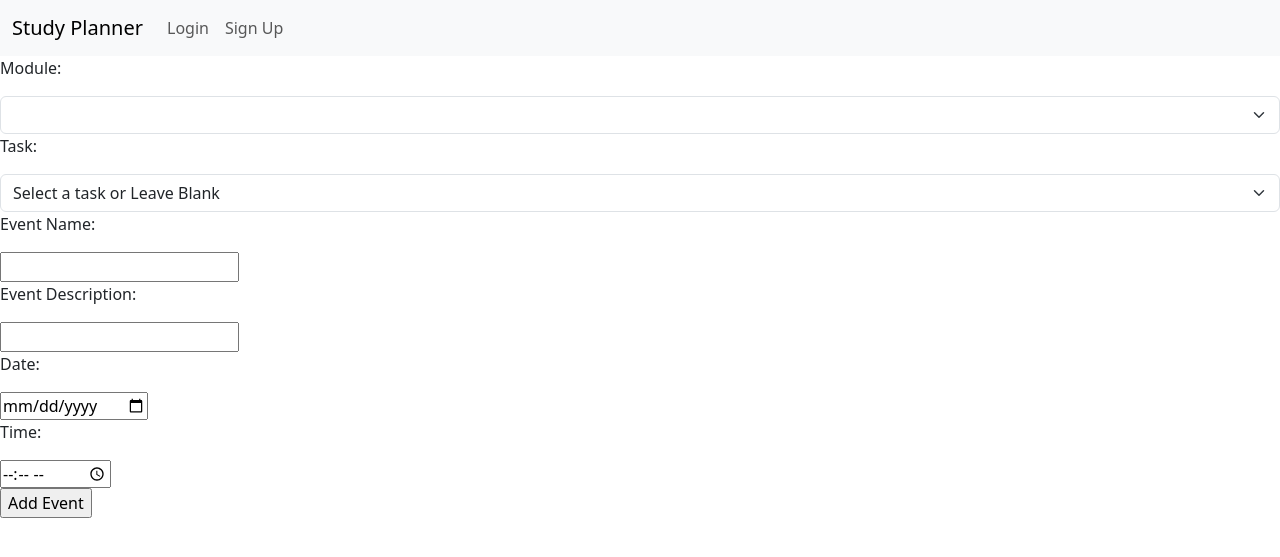
After one commit to ctlaverick/StudyPlanner, a Flask app: page /Events/add in a window 1280 px wide. The commit adds this page. Shown: the top 557 px of the page. Run offline with Flask 3, Linux system fonts and the light colour scheme; lists and menus that the app fills with data are empty.

Commit message:
Event Functionality

```diff
--- a/StudyPlanner/core.py
+++ b/StudyPlanner/core.py
@@ -90,7 +90,7 @@ def addTask(module_id):
         dateAndTime = [int(x) for x in dateAndTime] # changes the list to int not str
         due_date = datetime.datetime(*dateAndTime)
         new_task = Task(name=name, description=description, due_date=due_date, user=current_user.id, module=module.id)
-
+        # create event for task to be added to the calendar on task creation
         db.session.add(new_task)
         db.session.commit()
 
@@ -138,7 +138,7 @@ def editTask(author, id):
 
     return redirect(url_for('core.tasksPage'))
 
-@bp.route("/calendar")
+@bp.route("/events/calendar")
 def calendarPage():
 
     userid = current_user.get_id()
@@ -148,8 +148,7 @@ def calendarPage():
     cal = calendar.Calendar(firstweekday=0) # Creates a calendar with the first week day being monday
     today = date.today() # Gets today date
     year = today.year # Gets todays year
-    custom_month = 0
-    month = today.month + custom_month
+    month = today.month #gets todays month
     day_date = today.day # Gets todays day
 
     month_days = []
@@ -163,8 +162,40 @@ def calendarPage():
             month_days.append(week_days)
             week_days = []
 
-    return render_template("core/calendar.html", month=month_days, day_date=day_date, current_month=month, user=userid)
+    print(month_days)
+    date1 = date(year, month, 1)
+    date2 = date(year, (month+1), 1)
+    events = Event.query.filter_by(user=userid).filter(Event.due_date.between(date1, date2)).all()
+    userEvents = current_user.events
+    print(userEvents)
+    todaysEvents = Event.query.filter_by(user=userid).filter_by(due_date = today).all()
+    print(todaysEvents)
+    return render_template("core/calendar.html", month=month_days, day_date=day_date, current_month=month, user=userid, todaysEvents=todaysEvents)
 
+@bp.route("/Events/add", methods=['GET', 'POST'])
+def addEvent():
+    if request.method=='POST':
+        module = request.form.get('module')
+        task = request.form.get('task')
+        name = request.form.get('name')
+        description = request.form.get('description')
+        date = request.form.get('date').split('-')
+        time = request.form.get('time').split(':')
 
+        dateAndTime = date + time
+        dateAndTime = [int(x) for x in dateAndTime] # changes the list to int not str
+        due_date = datetime.datetime(*dateAndTime)
+
+        if task == "none":
+            event = Event(user=current_user.get_id(), module=module, name=name, description=description, due_date=due_date)
+        else:
+            event = Event(user=current_user.get_id(), module=module, task=task, name=name, description=description, due_date=due_date)
+
+        db.session.add(event)
+        db.session.commit()
+
+        return redirect(url_for('core.calendarPage'))
+
+    return render_template("core/addEvent.html")
 # if __name__=="__main__":
 #     app.run(debug=True)
--- a/StudyPlanner/templates/base.html
+++ b/StudyPlanner/templates/base.html
@@ -17,13 +17,13 @@
             <div class="navbar-nav">
               {% if current_user.is_authenticated %}
               <a class="nav-link" aria-current="page" href="/">Home</a>
-              <a class="nav-link" href="/calendar">Calendar</a>
-              <a class="nav-link" href="/tasks">Tasks</a>
-              <a class="nav-link" href="/modules">Modules</a>
-              <a class="nav-link" href="/logout">Logout</a>
+              <a class="nav-link" href="{{ url_for('core.calendarPage')}}">Calendar</a>
+              <a class="nav-link" href="{{ url_for('core.tasksPage')}}">Tasks</a>
+              <a class="nav-link" href="{{ url_for('core.modulesPage')}}">Modules</a>
+              <a class="nav-link" href="{{ url_for('auth.logout')}}">Logout</a>
               {% else %}
-              <a class="nav-link" href="/login">Login</a>
-              <a class="nav-link" href="/register">Sign Up</a>
+              <a class="nav-link" href="{{ url_for('auth.login')}}">Login</a>
+              <a class="nav-link" href="{{ url_for('auth.register')}}">Sign Up</a>
               {% endif %}
             </div>
           </div>
--- /dev/null
+++ b/StudyPlanner/templates/core/addEvent.html
@@ -0,0 +1,43 @@
+{% extends "base.html" %}
+{% block content %}
+
+<form action="{{ url_for('core.addEvent') }}" method="post">
+    <div>
+        <p>Module:</p>
+        <select class="form-select" name="module" aria-label="Select module">
+            {% for module in current_user.modules %}
+                <option value="{{ module.id }}">{{ module.name }}</option>
+            {% endfor %}
+          </select>
+    </div>
+    <div>
+        <p>Task:</p>
+        <select class="form-select" name="module" aria-label="Select task">
+            <option selected value="none">Select a task or Leave Blank</option>
+            {% for task in current_user.tasks %}
+                <option value="{{ task.id }}">{{ task.name }}</option>
+            {% endfor %}
+          </select>
+    </div>
+    <div>
+        <p>Event Name:</p>
+        <input type="text" name="name">
+    </div>
+    <div>
+        <p>Event Description:</p>
+        <input type="text" name="description">
+    </div>
+    <div>
+        <p>Date:</p>
+        <input type="date" name="date" value="{{due_date}}" required>
+    </div>
+    <div>
+        <p>Time:</p>
+        <input type="time" name="time" value="{{ due_time }}" required>
+    </div>
+    <div>
+        <input type="submit" value="Add Event">
+    </div>
+</form>
+
+{% endblock %}
--- a/StudyPlanner/templates/core/editTask.html
+++ b/StudyPlanner/templates/core/editTask.html
@@ -26,7 +26,7 @@
         <input type="date" name="taskDueDate" value="{{due_date}}" required>
     </div>
     <div>
-        <p>Task Due Date:</p>
+        <p>Task Due time:</p>
         <input type="time" name="taskDueTime" value="{{ due_time }}" required>
     </div>
     <div>
```
Also changed, not shown: StudyPlanner/templates/core/calendar.html (+18 -0 lines), instance/db.sqlite.
